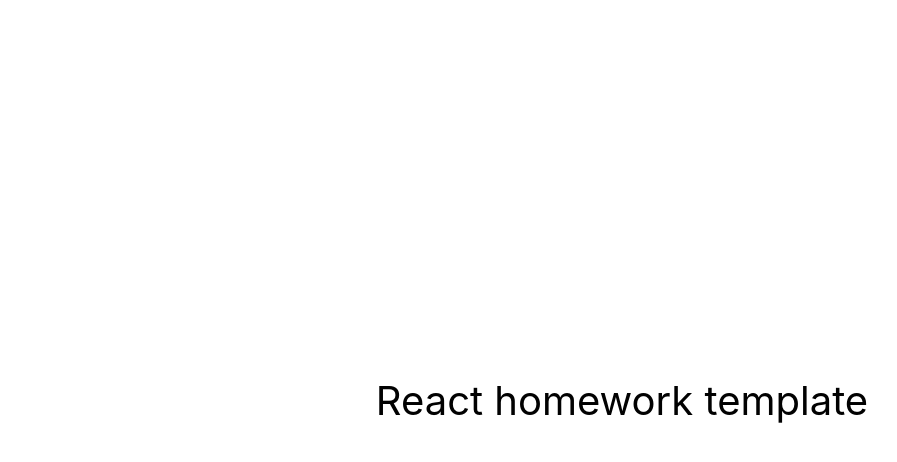
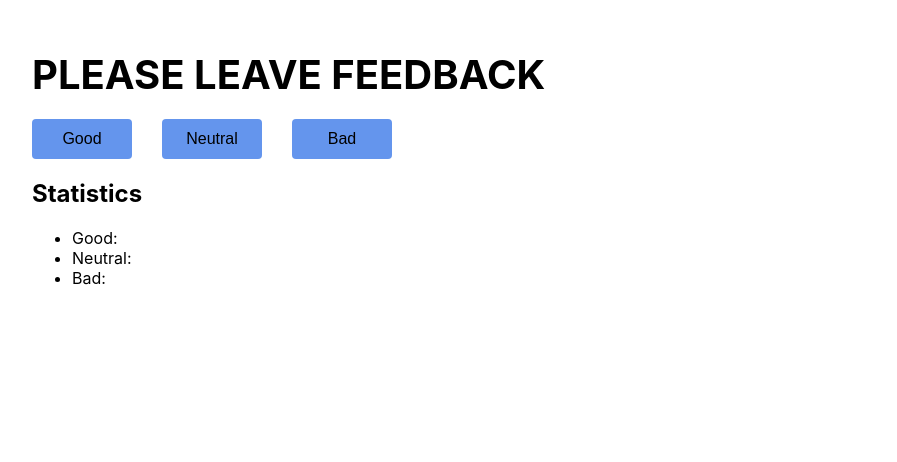
Before and after one commit to VitaNYCH/goit-react-hw-02-feedback, a React (Create React App) app: page / in a window 1280 px wide. Shown: the top 462 px of the page, without its empty margins (18-915 px from the left). Built offline with nearby package versions, Linux system fonts and the light colour scheme.

Commit message:
Added html and css

```diff
--- a/package.json
+++ b/package.json
@@ -4,6 +4,8 @@
   "private": true,
   "homepage": "https://vitanych.github.io/goit-react-hw-02-feedback/",
   "dependencies": {
+    "@emotion/react": "^11.11.0",
+    "@emotion/styled": "^11.11.0",
     "@testing-library/jest-dom": "^5.16.3",
     "@testing-library/react": "^12.1.4",
     "@testing-library/user-event": "^13.5.0",
--- a/src/components/App.jsx
+++ /dev/null
@@ -1,16 +0,0 @@
-export const App = () => {
-  return (
-    <div
-      style={{
-        height: '100vh',
-        display: 'flex',
-        justifyContent: 'center',
-        alignItems: 'center',
-        fontSize: 40,
-        color: '#010101'
-      }}
-    >
-      React homework template
-    </div>
-  );
-};
--- /dev/null
+++ b/src/components/App/App.jsx
@@ -0,0 +1,10 @@
+import React from "react";
+import FeedbackForm from "../FeedbackForm";
+import Container from './App.styled';
+export const App = () => {
+  return (
+    <Container>
+   <FeedbackForm/>
+    </Container>
+  );
+};
--- /dev/null
+++ b/src/components/App/App.styled.jsx
@@ -0,0 +1,7 @@
+import styled from '@emotion/styled';
+
+const Container = styled.div`
+padding: 50px;
+`;
+
+export default Container;
--- /dev/null
+++ b/src/components/FeedbackForm/FeedbackForm.jsx
@@ -0,0 +1,20 @@
+import React from 'react';
+import {FeedbackTitle, Button} from "./FeedbackForm.styled";
+import Statistics from 'components/Statistics';
+
+
+class FeedbackForm extends React.Component{
+
+    render(){
+    return(
+    <>
+    <FeedbackTitle>Please leave feedback</FeedbackTitle>
+    <Button type = "button">Good</Button>
+    <Button type = "button">Neutral</Button>
+    <Button type = "button">Bad</Button>
+    <Statistics/>
+    </>)
+    }
+ }
+
+export default FeedbackForm;
--- /dev/null
+++ b/src/components/FeedbackForm/FeedbackForm.styled.jsx
@@ -0,0 +1,24 @@
+import styled from '@emotion/styled';
+
+export const FeedbackTitle = styled.h2`
+font-size: 40px;
+text-transform: uppercase;
+
+margin: 0;
+margin-bottom: 20px;
+`;
+
+export const Button = styled.button`
+
+width: 100px;
+height: 40px;
+
+border: none;
+border-radius: 4px;
+
+font-size: 16px;
+
+background-color: CornflowerBlue;
+margin-right: 30px;
+
+ `;
--- /dev/null
+++ b/src/components/FeedbackForm/index.js
@@ -0,0 +1 @@
+export {default} from './FeedbackForm';
--- /dev/null
+++ b/src/components/Statistics/Statistics.jsx
@@ -0,0 +1,21 @@
+import React from 'react';
+
+class Statistics extends React.Component{
+
+render(){
+
+    return(<section>
+    <h2>Statistics</h2>
+    <ul>
+        <li>Good: </li>
+        <li>Neutral: </li>
+        <li>Bad: </li>
+    </ul>
+    </section>
+
+    )
+}
+
+}
+
+export default Statistics;
--- /dev/null
+++ b/src/components/Statistics/index.js
@@ -0,0 +1 @@
+export {default} from './Statistics';
--- a/src/index.js
+++ b/src/index.js
@@ -1,6 +1,6 @@
 import React from 'react';
 import ReactDOM from 'react-dom/client';
-import { App } from 'components/App';
+import { App } from 'components/App/App';
 import './index.css';
 
 ReactDOM.createRoot(document.getElementById('root')).render(
```
Also changed, not shown: src/components/Statistics/Statistics.styled.jsx (added), 1 other file (tests, documents, lock files or other folders).
